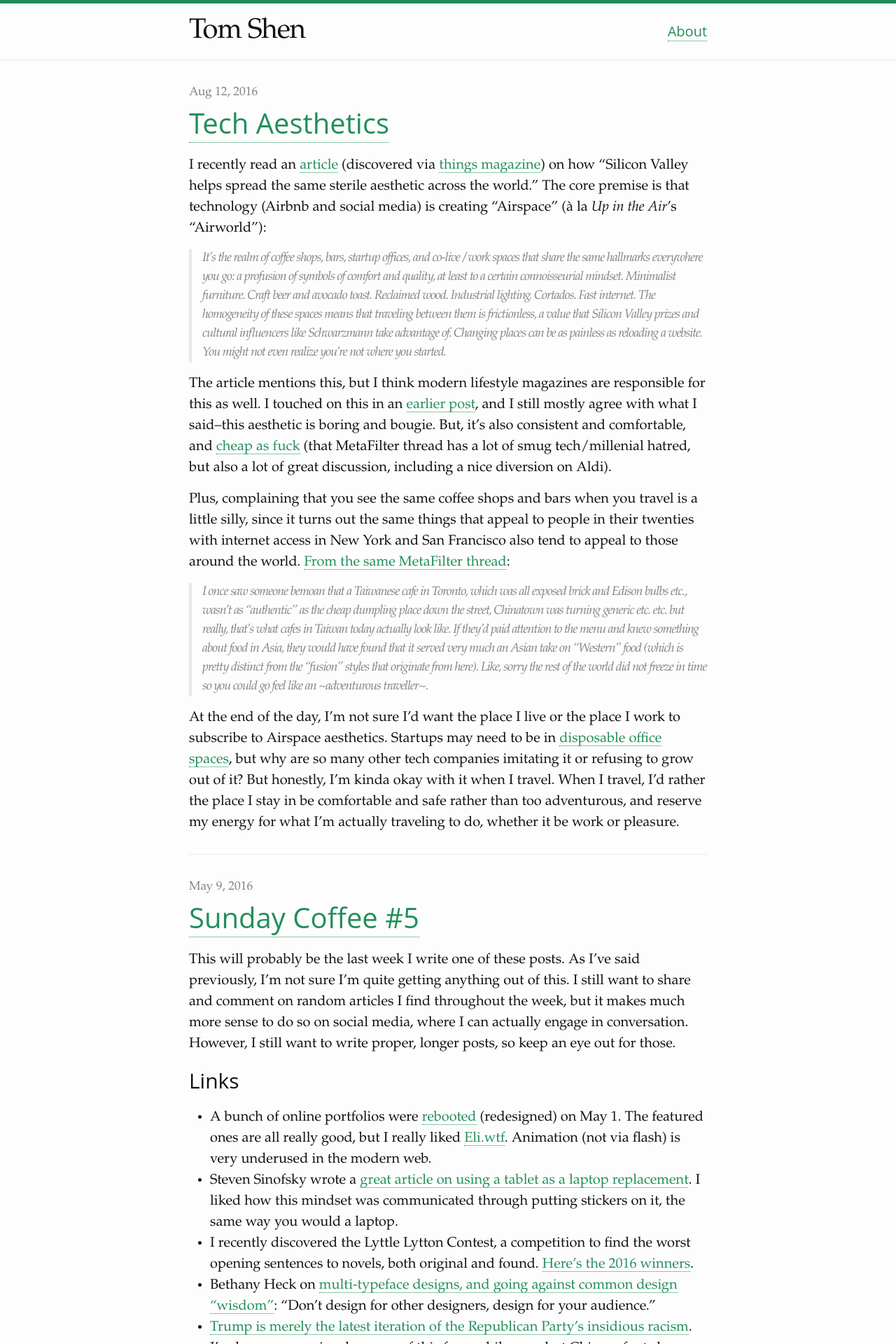
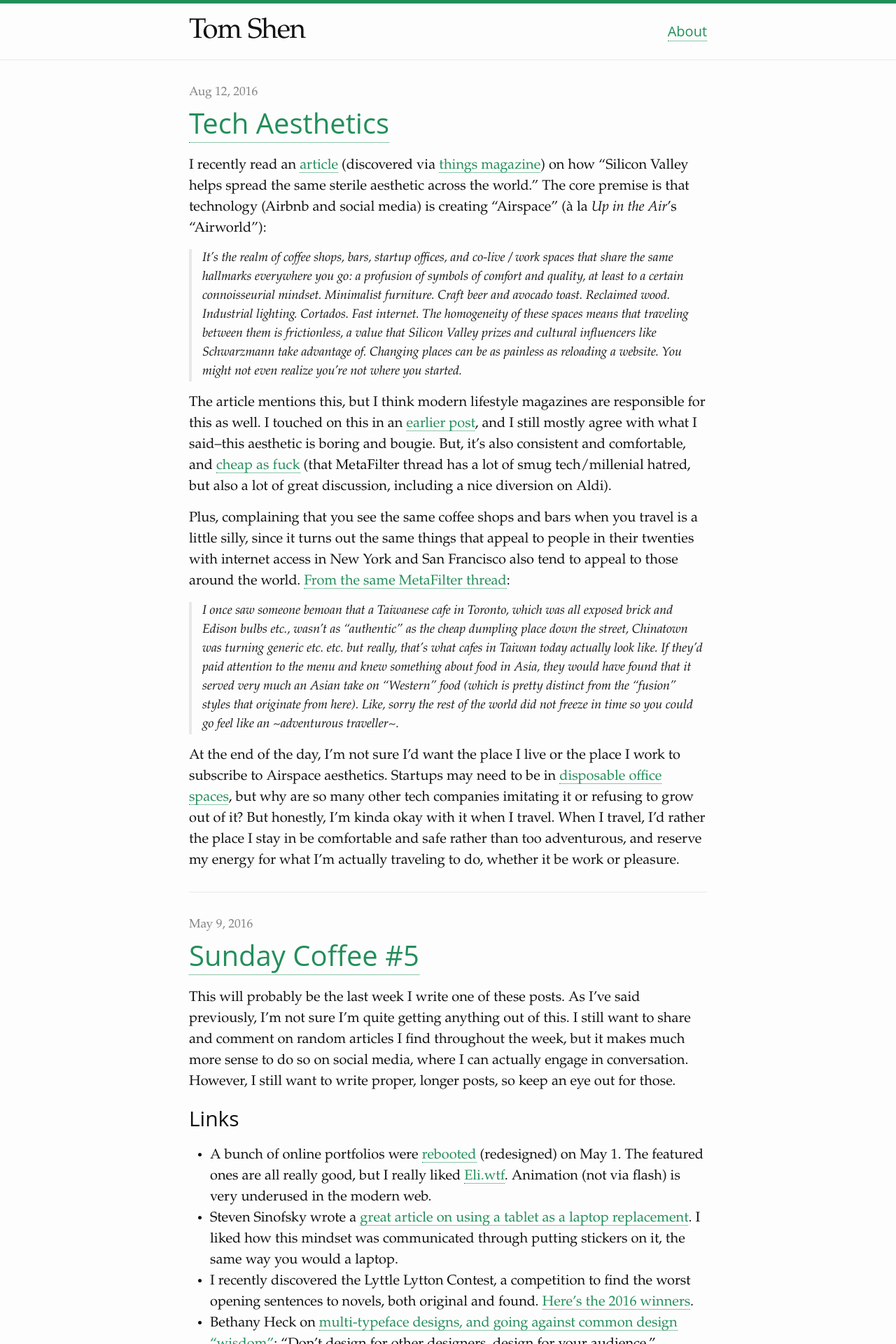
Before and after one commit to tomshen/tomshen.github.io, a Jekyll site: the page built from index.html, in a window 1280 px wide. Shown: the top 1920 px of the page at 70% size. Built offline with Jekyll 4.4.1, drawn with Linux system fonts in a browser that asks for light colours; some web fonts are replaced.

Commit message:
Improve blockquote style

```diff
--- a/_sass/_base.scss
+++ b/_sass/_base.scss
@@ -107,11 +107,9 @@ a {
  * Blockquotes
  */
 blockquote {
-    color: $grey-color;
     border-left: 4px solid $grey-color-light;
     padding-left: $spacing-unit / 2;
     font-size: 18px;
-    letter-spacing: -1px;
     font-style: italic;
 
     > :last-child {
```
